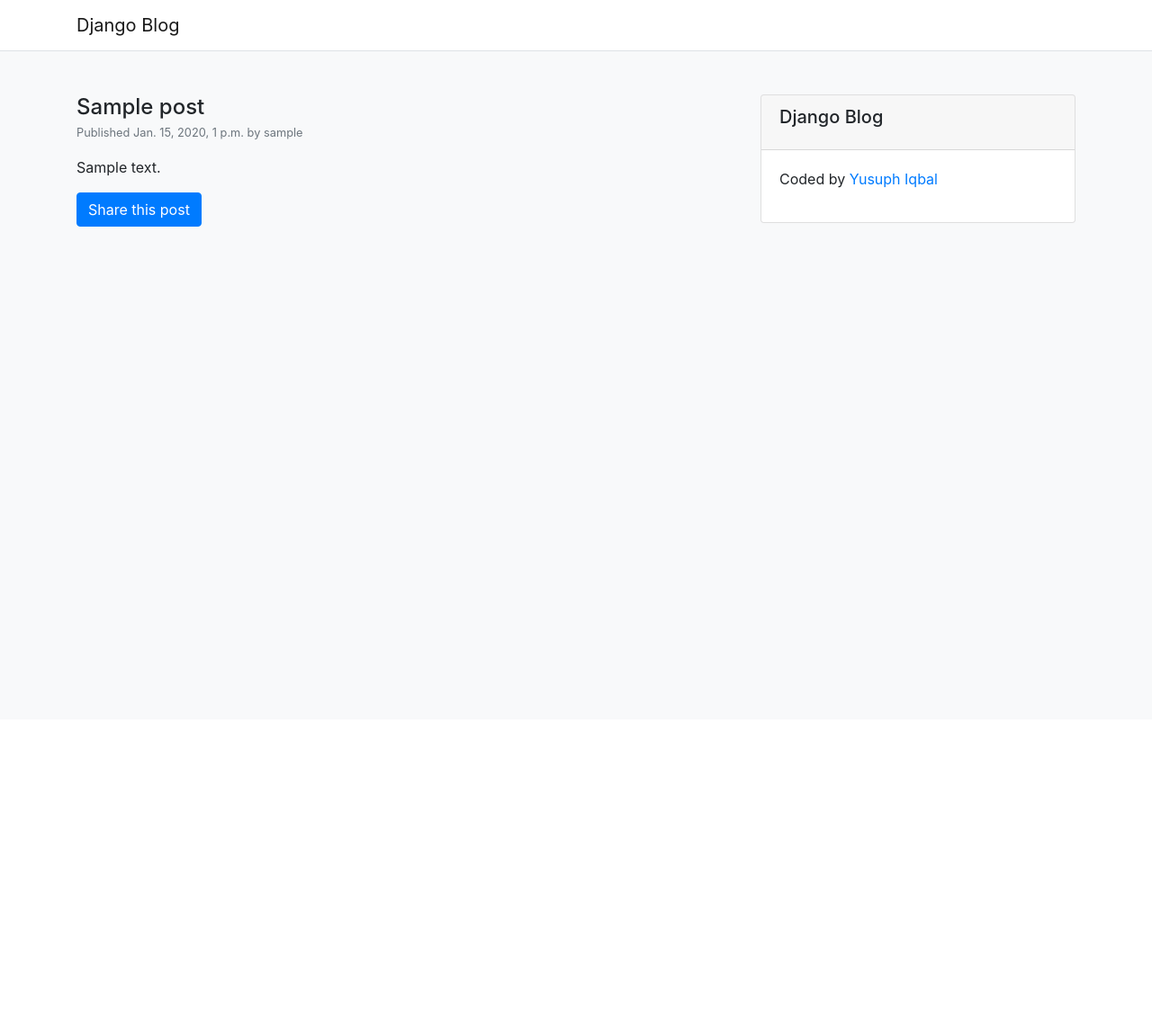
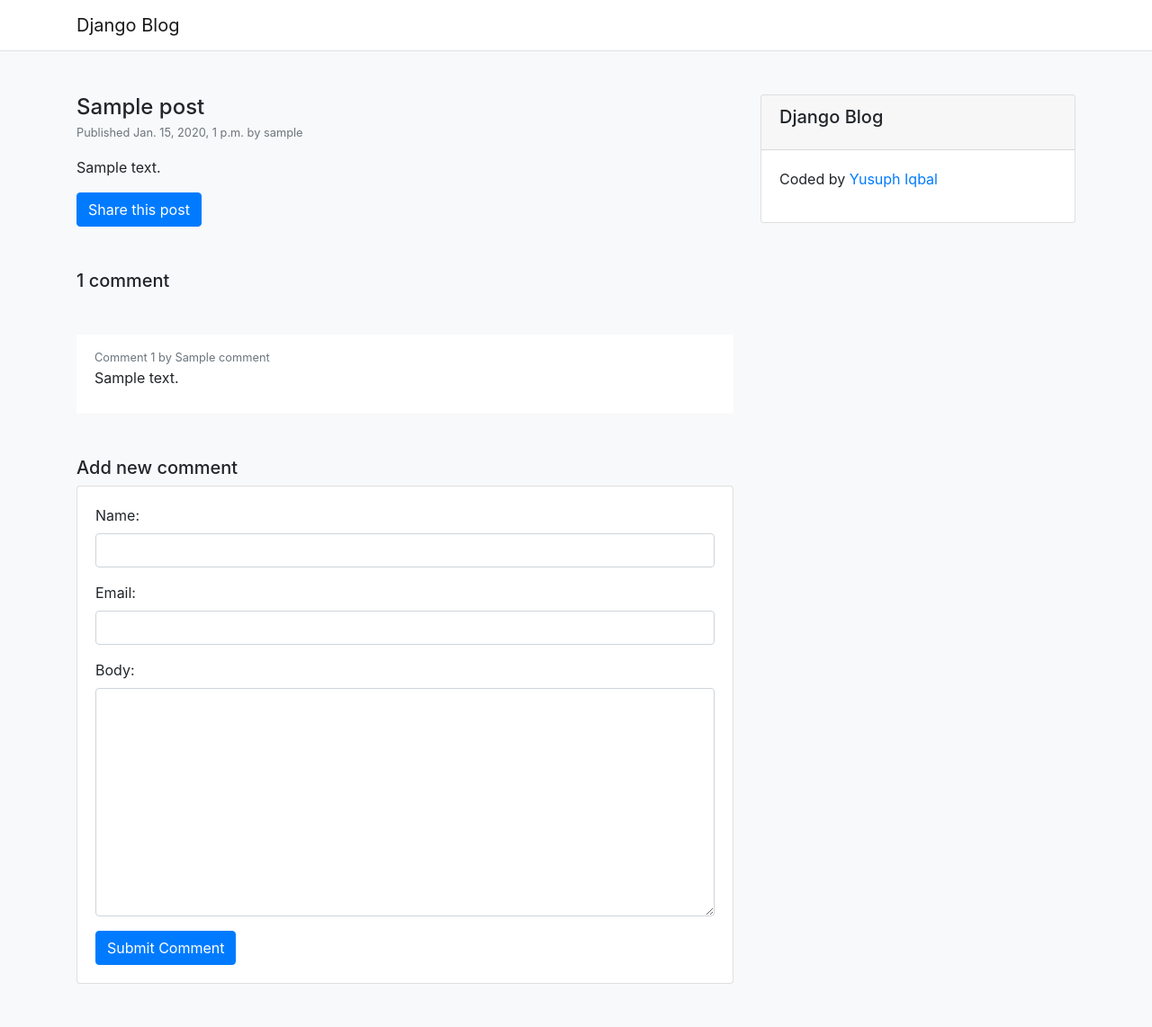
Before and after one commit to yusuphiqbal/django-blog, a Django app: a page that uses blog/templates/blog/post/detail.html in a window 1280 px wide. Shown: the whole page at 90% size. Before the commit the page ends 252 px from the top, so only its background shows below. Run offline with Django 3.2, Linux system fonts and the light colour scheme; tables that the repository leaves empty hold one stand-in row (values such as "Sample post"); some libraries are stand-ins or nearby versions.

Commit message:
Added comments for the post and disply form for submitting comments

```diff
--- a/blog/templates/blog/post/detail.html
+++ b/blog/templates/blog/post/detail.html
@@ -7,4 +7,37 @@
 <small class="text-muted">Published {{ post.publish }} by {{ post.author }}</small>
 <p>{{ post.body|linebreaks }}</p>
 <p><a href="{% url 'blog:post_share' post.id %}" class="btn btn-primary">Share this post</a></p>
+{% with comments.count as total_comments %}
+    <h5 class="my-5">{{ total_comments }} comment{{ total_comments|pluralize }}</h5>
+{% endwith %}
+
+<ul class="list-group mb-5 list-group-flush">
+    {% for comment in comments %}
+        <li class="list-group-item">
+            <small class="text-muted">Comment {{ forloop.counter }} by {{ comment.name }}</small>
+            <p>{{ comment.body }}</p>
+        </li>
+    {% empty %}
+        <li class="list-group-item">There are no comments yet.</li>
+    {% endfor %}
+</ul>
+
+{% if new_comment %}
+    <h5>Your comment has been added.</h5>
+{% else %}
+    <h5>Add new comment</h5>
+    <div class="card card-body mb-5">
+        <form method="post">
+            {% for field in comment_form %}
+            <div class="form-group">
+                {{ field.label_tag }}
+                {{ field }}
+            </div>
+        {% endfor %}
+        {% csrf_token %}
+        <button type="submit" class="btn btn-primary">Submit Comment</button>
+        </form>
+    </div>
+{% endif %}
+
 {% endblock %}
```
